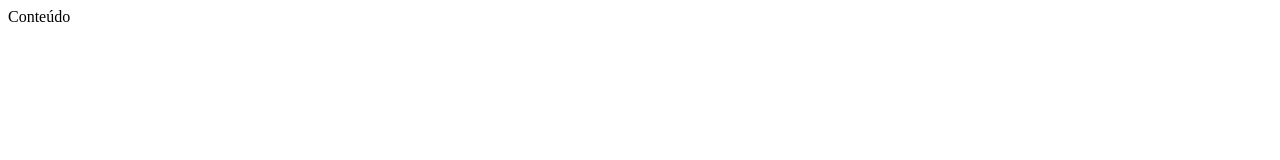
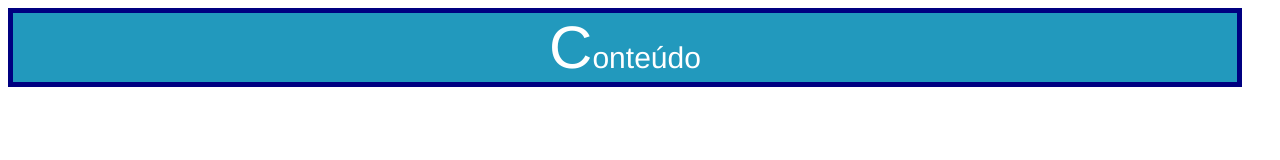
Before and after one commit to mateusvieites/Web, a plain HTML site: page web/css/anatomia.html in a window 1280 px wide. Drawn offline with Linux system fonts and the light colour scheme.

Commit message:
Update anatomia.html

```diff
--- a/web/css/anatomia.html
+++ b/web/css/anatomia.html
@@ -5,12 +5,32 @@
     <meta charset="UTF-8">
     <title>Anatomia CSS</title>
     <style>
-        /* ... */
+       .seletor {
+          color: #fff;
+          font-size: 30px;
+          text-align: center;
+          /* multiplos valores */
+          border: solid 5px navy; /* shorthand property aplicar multiplas propriedades  dasher(picotado) */
+          font-family:  Helvetica, monospace;
+         /* funções */
+         width: calc(100% - 40px);
+         background: rgb(34,153,189);
+       }
+
+       /* usando pseudo-classe */
+       .seletor:hover{
+           background-color: orangered;
+       }
+
+       /* Usando um pseudo-elemento */
+       .seletor::first-letter{
+           font-size: 60px;
+       }
     </style>
 </head>
 
 <body>
-    <div class="selector">Conteúdo</div>
+    <div class="seletor">Conteúdo</div>
 </body>
 
 </html>
```
